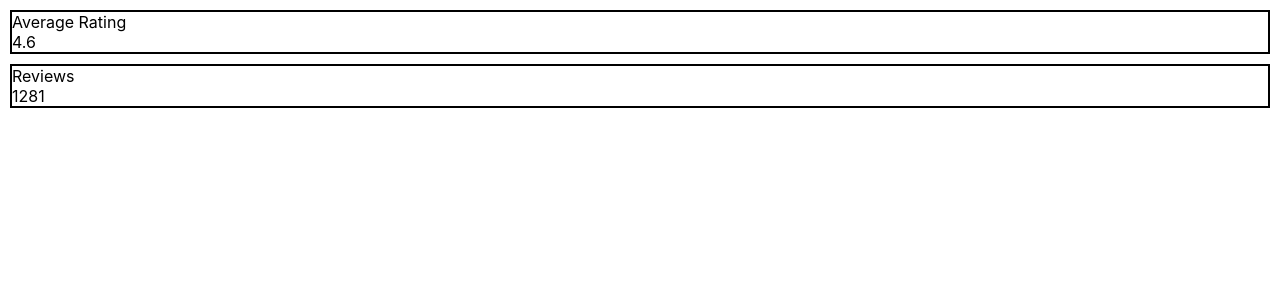
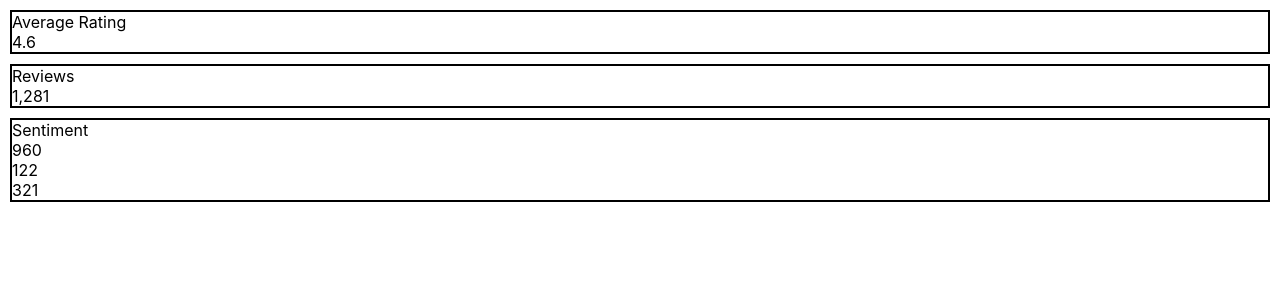
Before and after one commit to npsaunders/React_hwk1, a React (Create React App) app: page / in a window 1280 px wide. Shown: the top 300 px of the page. Built offline with nearby package versions, Linux system fonts and the light colour scheme.

Commit message:
add sentiment

```diff
--- a/src/App.css
+++ b/src/App.css
@@ -37,12 +37,17 @@
   }
 }
 
-.avgRating {
+#avgRating {
   margin: 10px;
   border: 2px solid black;
 }
 
-.Reviews {
+#reviews {
   margin: 10px;
   border: 2px solid black;
 }
+
+#sentiment {
+  margin: 10px;
+  border: 2px solid black;
+}
--- a/src/App.js
+++ b/src/App.js
@@ -1,12 +1,14 @@
 import AvgRating from './containers/AvgRating.js'
 import Reviews from './containers/Reviews.js';
+import Sentiment from './containers/Sentiment.js';
 import './App.css';
 
 function App() {
   return (
     <div className="container">
       < AvgRating AvgRating={4.6} />
-      <Reviews numReviews={1281} />
+      <Reviews numReviews={"1,281"} />
+      <Sentiment num1={960} num2={122} num3={321} />
     </div>
   );
 }
--- a/src/containers/AvgRating.js
+++ b/src/containers/AvgRating.js
@@ -1,6 +1,6 @@
 function AvgRating(props) {
   return (
-    <div className="avgRating">
+    <div id="avgRating">
       Average Rating
       < div class="avg_rating" >{props.AvgRating}</div >
     </div>
--- a/src/containers/Reviews.js
+++ b/src/containers/Reviews.js
@@ -1,6 +1,6 @@
 function Reviews(props) {
   return (
-    <div class="Reviews">
+    <div id="reviews">
       Reviews
       <div id="num-reviews">{props.numReviews}</div>
     </div>
--- a/src/containers/Sentiment.js
+++ b/src/containers/Sentiment.js
@@ -0,0 +1,11 @@
+function Sentiment(props) {
+  return (
+    <div id="sentiment">Sentiment
+      <div class="num1">{props.num1}</div>
+      <div class="num1">{props.num2}</div>
+      <div class="num1">{props.num3}</div>
+    </div>
+  );
+}
+
+export default Sentiment;
```
